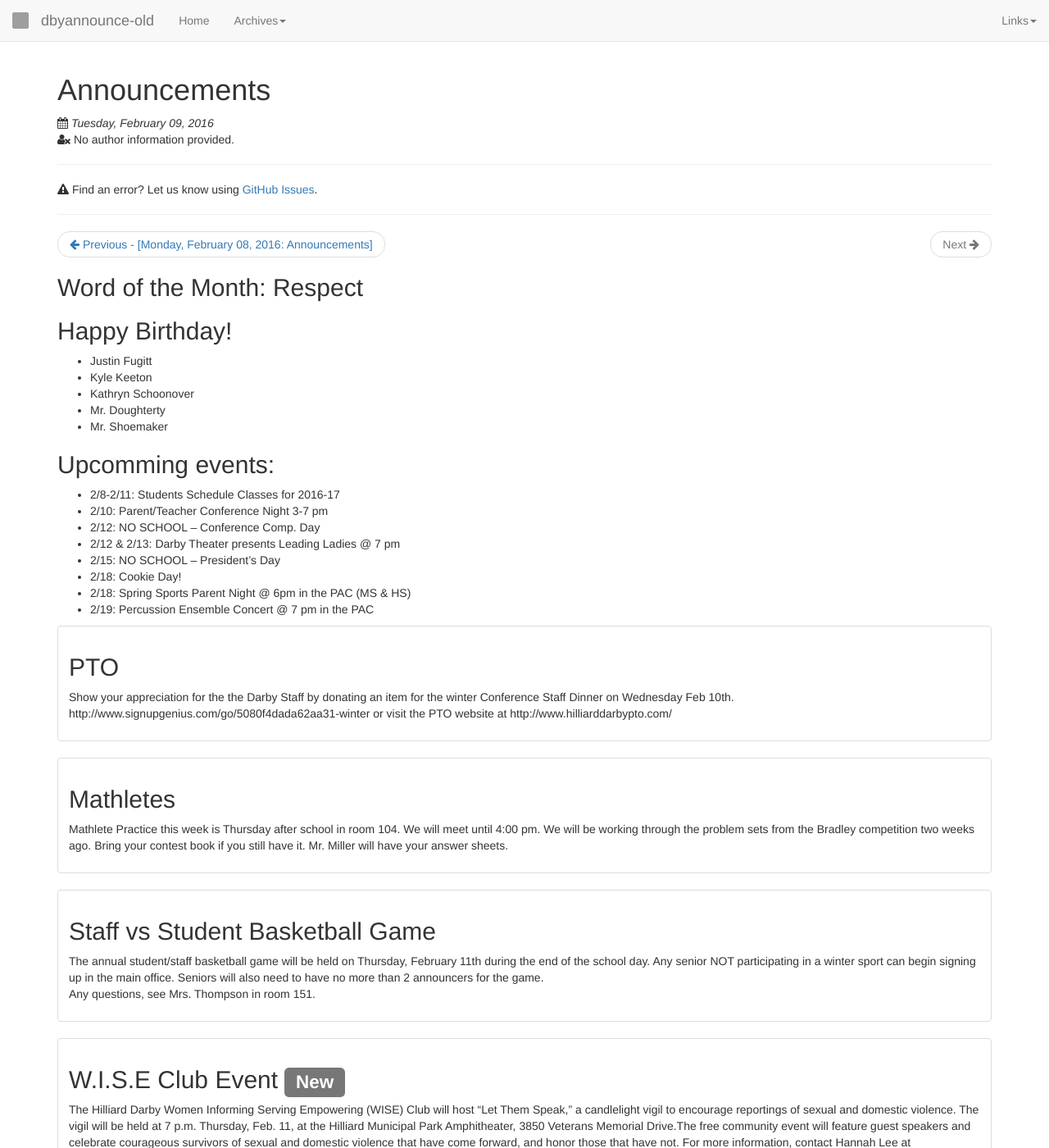
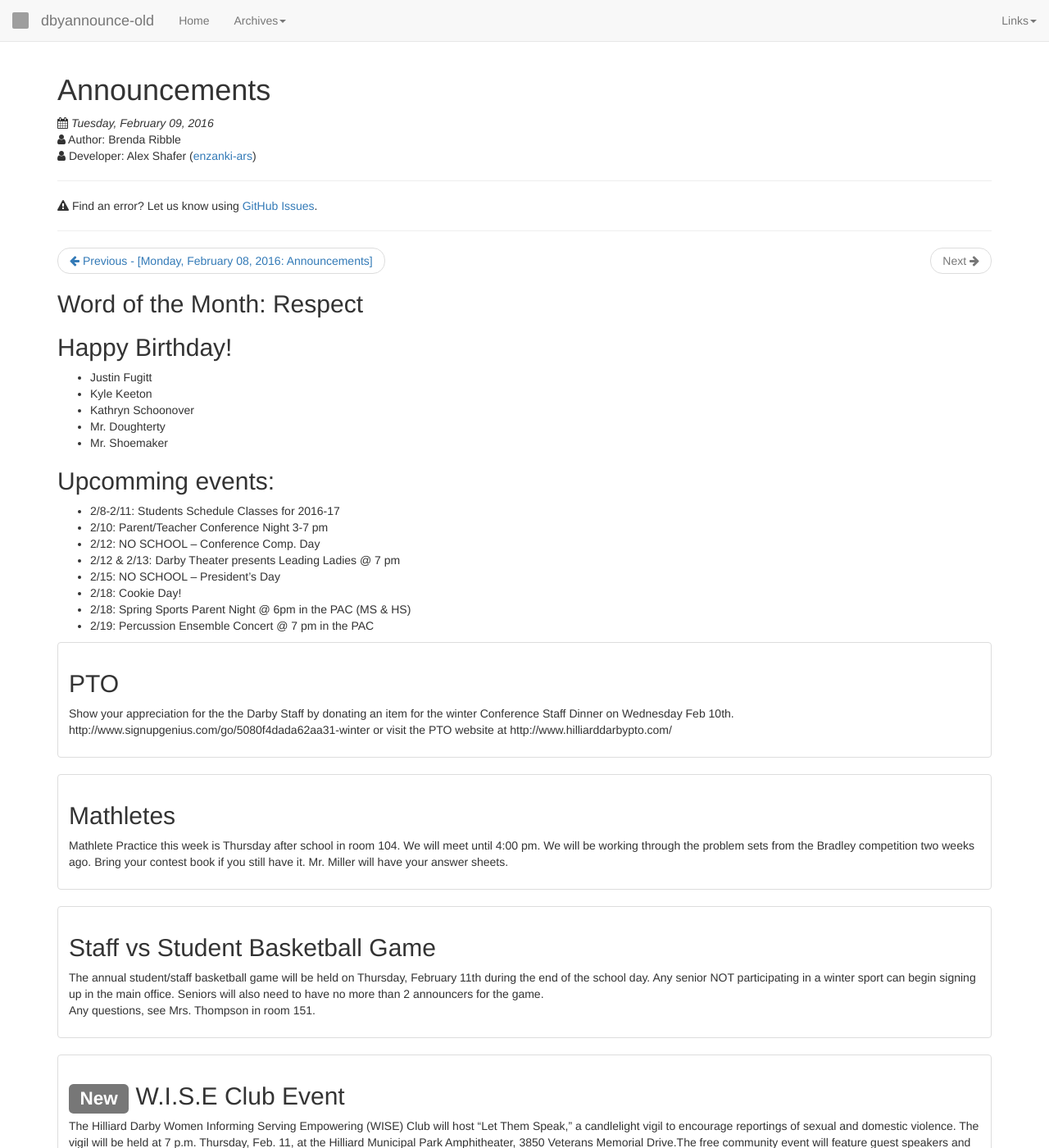
Before and after one commit to enzanki-ars/dbyannounce-old, a Jekyll site: the page built from _posts/2016-02-09-announcements.md, in a window 1280 px wide and 1400 px high. Shown: the whole window at 82% size. Built offline with Jekyll 4.4.1, drawn with Linux system fonts in a browser that asks for light colours; nearby versions of some CDN libraries; grey boxes are pictures that could not be loaded.

```diff
--- a/_includes/announcement.html
+++ b/_includes/announcement.html
@@ -7,13 +7,13 @@
     {% if include.announcement.title %}
 
       <h2>
-        {{ include.announcement.title }}
         {% if include.announcement.new %}
           <span class="label label-default">New</span>
         {% endif %}
         {% if include.announcement.updated %}
           <span class="label label-info">Updated</span>
         {% endif %}
+        {{ include.announcement.title }}
       </h2>
     {% endif %}
 
--- a/_posts/2016-02-09-announcements.md
+++ b/_posts/2016-02-09-announcements.md
@@ -1,5 +1,11 @@
 ---
 layout: announcements
+authors:
+  - name: Brenda Ribble
+    role: Author
+  - name: Alex Shafer
+    username: enzanki-ars
+    role: Developer
 wordofthemonth: Respect
 birthdays:
   - name: Justin Fugitt
```
Also changed, not shown: _posts/2016-02-08-announcements.md (+6 -0 lines).
